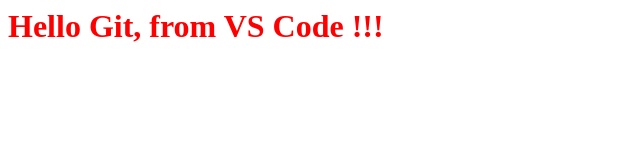
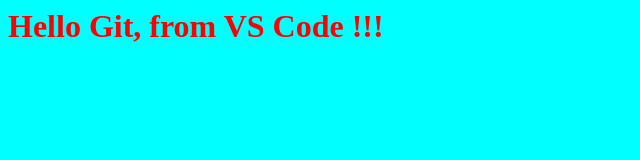
Before and after one commit to NehaPrabhu1/exampleRepoVS, a plain HTML site: page index.html in a window 1280 px wide. Shown: the whole page, without its empty margins (0-640 px from the left). Drawn offline with Linux system fonts and the light colour scheme.

Commit message:
css updated

```diff
--- a/css/style.css
+++ b/css/style.css
@@ -1,5 +1,5 @@
 body{
-    color:pink;
+    background:cyan;
 }
 h1{
     color: red;
```
